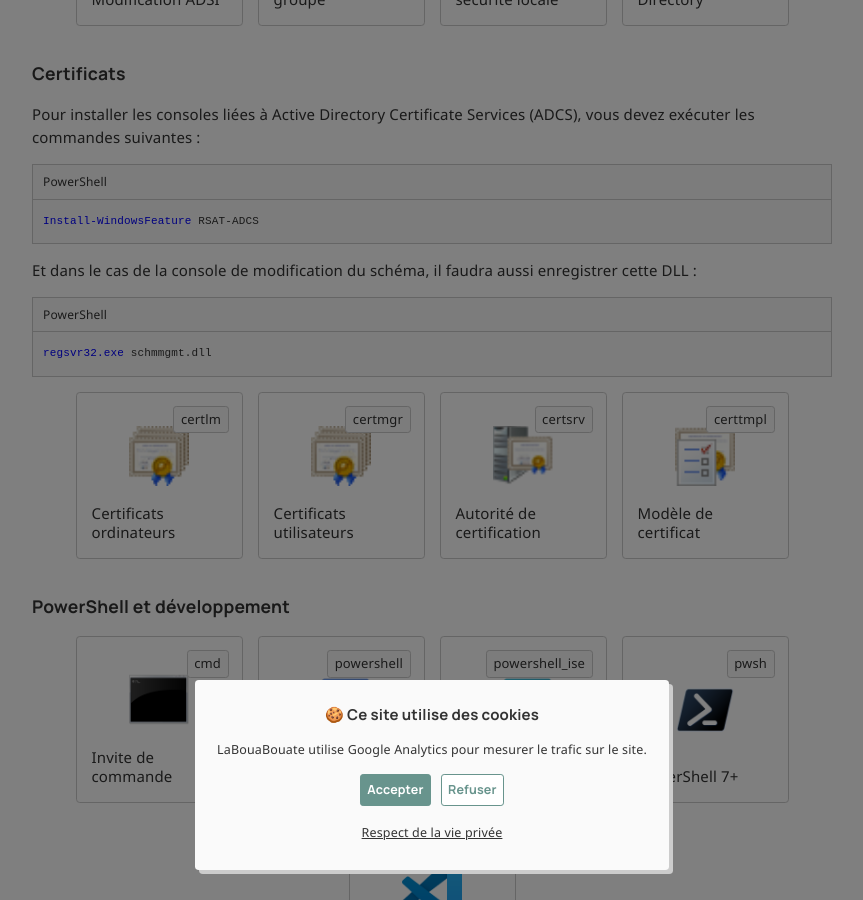
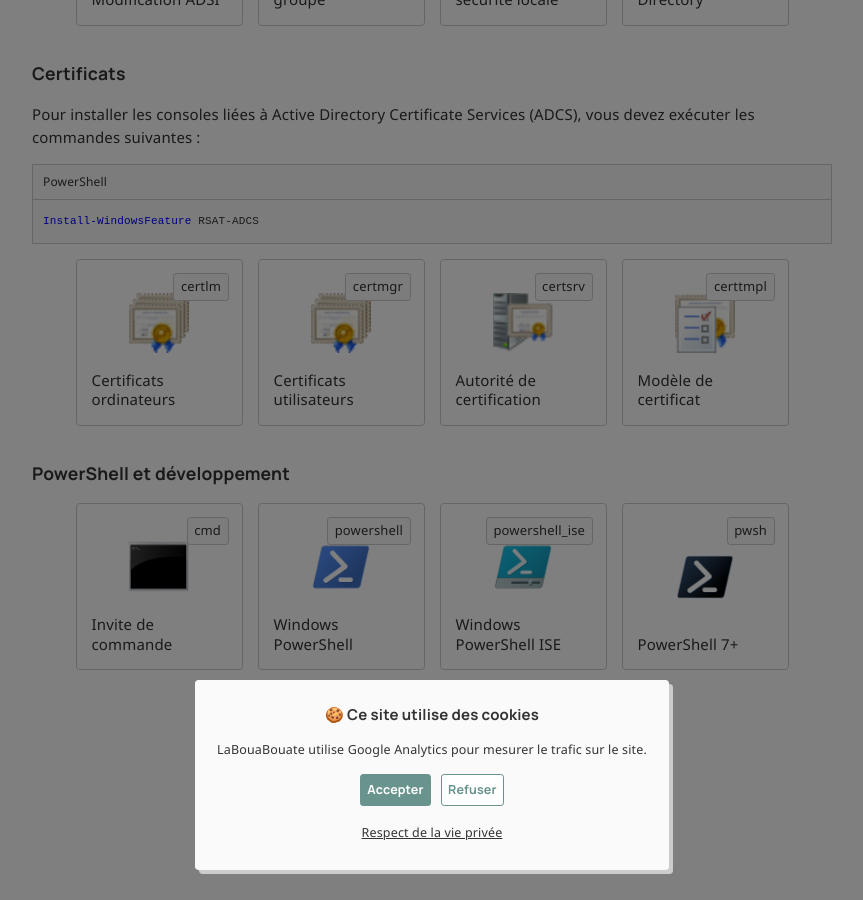
Before and after one commit to leobouard/leobouard.github.io, a Jekyll site: the page built from _posts/2026/2026-07-16-process-windows.md, in a window 1280 px wide and 900 px high, scrolled down 2305 px. Shown: the whole window, without its empty margins (208-1071 px from the left). Built offline with Jekyll 4.4.1, drawn with Linux system fonts in a browser that asks for light colours; nearby versions of some CDN libraries; some web fonts are replaced; comment, search, counter and statistics services are not loaded.

Commit message:
Update 2026-07-16-process-windows.md

````diff
--- a/_posts/2026/2026-07-16-process-windows.md
+++ b/_posts/2026/2026-07-16-process-windows.md
@@ -53,12 +53,6 @@
 
 ```powershell
 Install-WindowsFeature RSAT-ADCS
-```
-
-Et dans le cas de la console de modification du schéma, il faudra aussi enregistrer cette DLL :
-
-```powershell
-regsvr32.exe schmmgmt.dll
 ```
 
 <div style="display: flex; grid-gap: 1em; flex-wrap: wrap; margin: 1em auto; width: auto; justify-content: center;">
````
